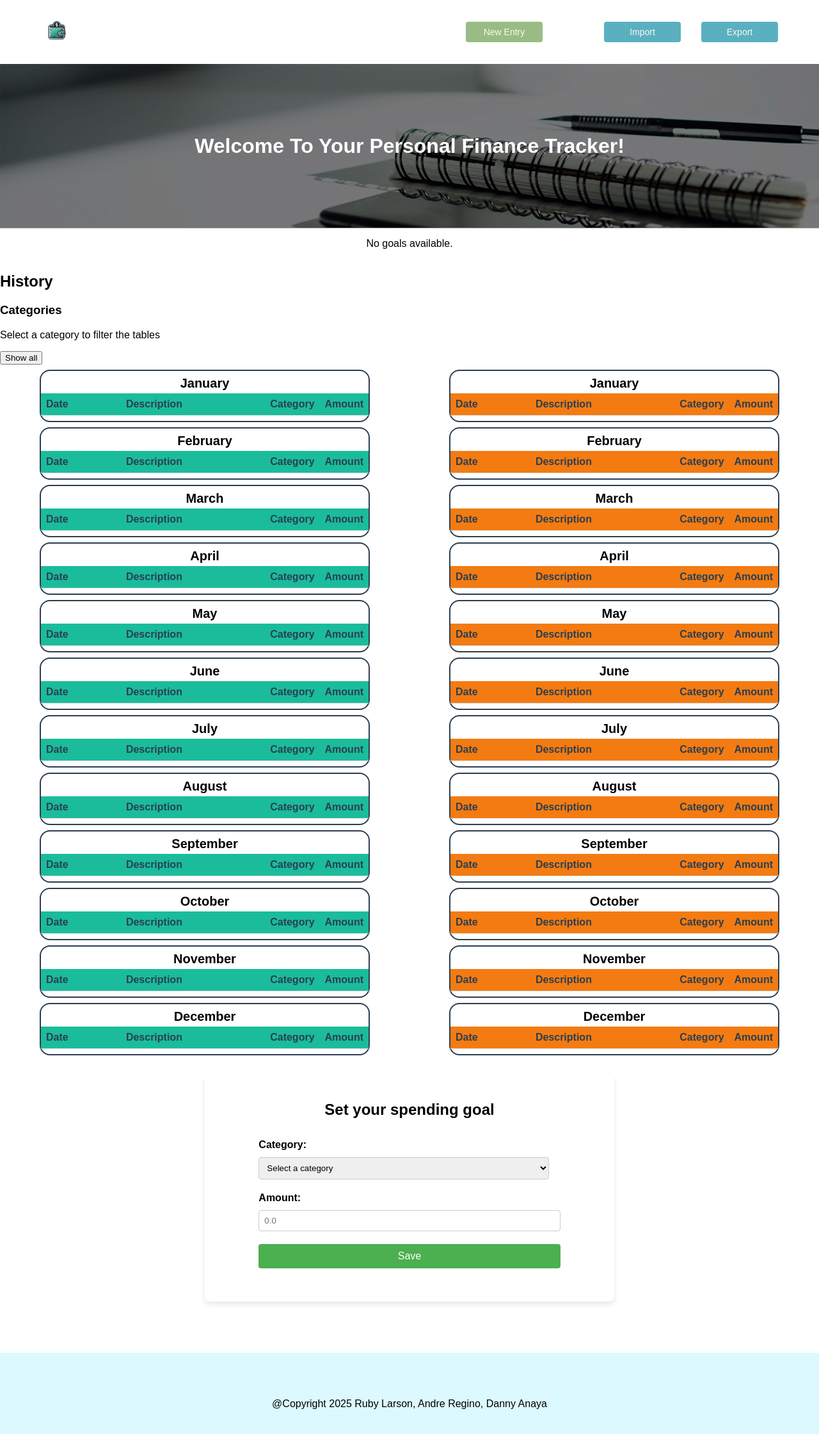
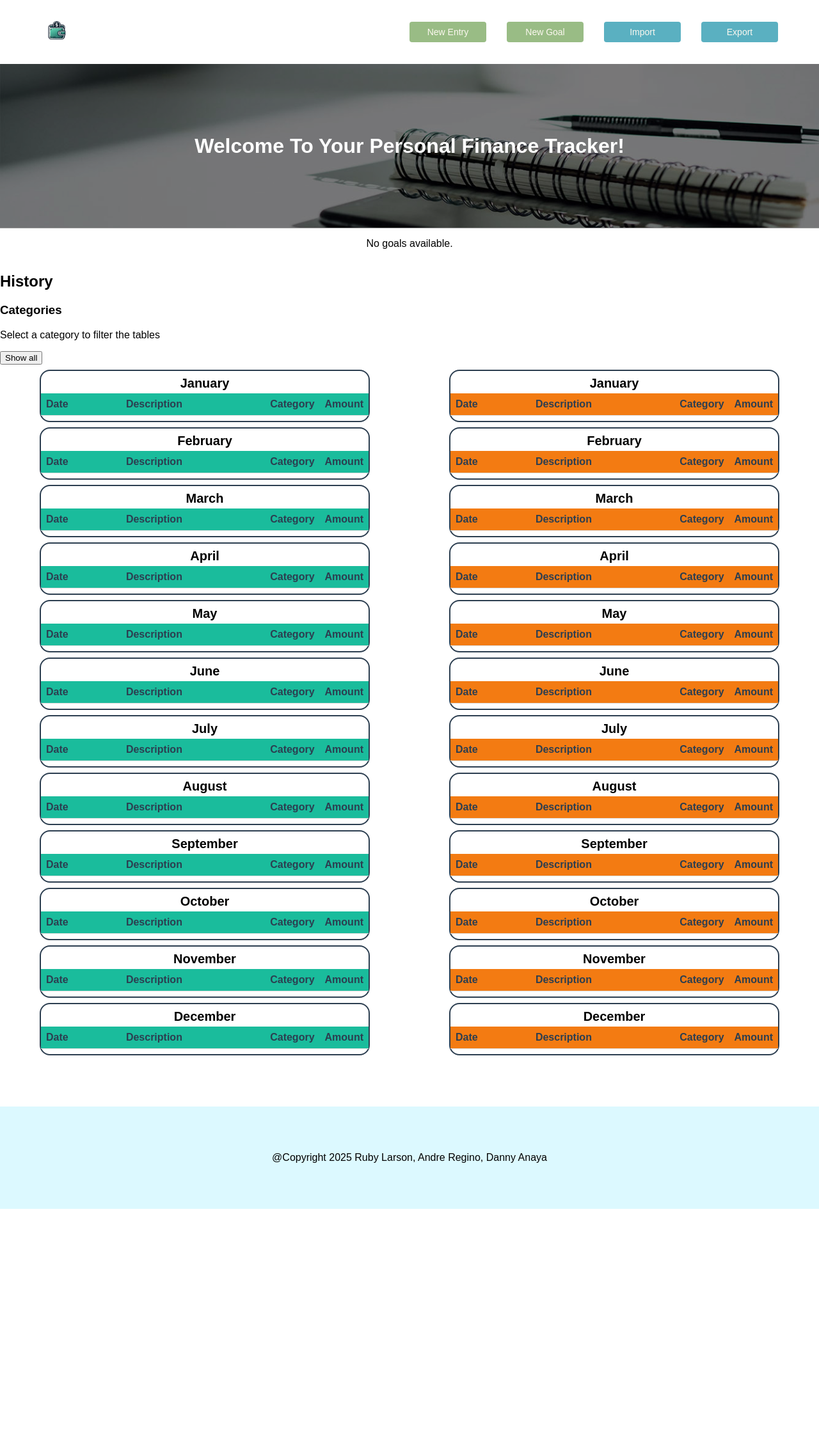
Before and after one commit to Larson04/PersonalFinanceTracker, a Svelte app: page / in a window 1280 px wide. Shown: the top 2242 px of the page at 64% size. After the commit the page ends 1890 px from the top, so only its background shows below. Built offline with nearby package versions, Linux system fonts and the light colour scheme.

Commit message:
Created button for the Goal form and also made it a modal

```diff
--- a/src/app.css
+++ b/src/app.css
@@ -60,6 +60,6 @@ body {
   left: 25%;
   top: 0px;
   width: 100%;
-  height: 80%;
+  height: auto;
   overflow: auto;
 }
--- a/src/js/modal.mjs
+++ b/src/js/modal.mjs
@@ -17,3 +17,16 @@ export function closeModal() {
         inputForm.style.display=('none');
     })
 }
+export function openGoalModal() {
+    const goalForm = document.querySelector(".goal");
+
+    goalForm.style.display=('flex');
+
+}
+
+export function closeGoalModal() {
+    const goalForm = document.querySelector(".goal");
+
+    goalForm.style.display=('none');
+
+}
--- a/src/lib/GoalForm.svelte
+++ b/src/lib/GoalForm.svelte
@@ -1,5 +1,6 @@
 <script>
     import { getLocalStorage, setLocalStorage, updateGoalList } from "../js/utils";
+    import {closeGoalModal} from "../js/modal.mjs"
 
     let categoriesList = getLocalStorage("categories") || [];
 
@@ -45,10 +46,14 @@
         newCategory = "";
         allowedExpense = "";
         useCustomCategory = false;
+
+
+        closeGoalModal();
+        // location.reload()
     }
 </script>
 
-<div class="container">
+<div class="container show goal">
     <h2>Set your spending goal</h2>
     <form on:submit={submitHandler}>
         <div class="form-group">
@@ -87,6 +92,8 @@
 
 <style>
     .container {
+        border-color: rgb(34, 34, 145);;
+        border-style: solid;
         max-width: 600px;
         margin: 32px auto;
         background-color: #fff;
--- a/src/lib/Header.svelte
+++ b/src/lib/Header.svelte
@@ -1,5 +1,5 @@
 <script>
-    import { openModal } from '../js/modal.mjs';
+    import { openModal, openGoalModal } from '../js/modal.mjs';
     import InputForm from './InputForm.svelte';
 
     setTimeout(() => {
@@ -19,6 +19,7 @@
 
 <div class="buttons">
     <button id="entry-button" onclick={openModal}>New Entry</button>
+    <button id="goal-button" onclick={openGoalModal}>New Goal</button>
     <button>Import</button>
     <button>Export</button>
 </div>
@@ -50,11 +51,11 @@
     .buttons button:active {
         scale: 90%;
     }
-    #entry-button {
-        margin-right: 64px;
+    #entry-button, #goal-button {
+        /* margin-right: 64px; */
         background: #99BC85;
     }
-    #entry-button:hover {
+    #entry-button:hover , #goal-button:hover{
         background: #85a373;
     }
 </style>
--- a/src/lib/InputForm.svelte
+++ b/src/lib/InputForm.svelte
@@ -142,6 +142,8 @@
 
 <style>
     .container {
+        border-color: rgb(34, 34, 145);;
+        border-style: solid;
         max-width: 600px;
         margin: 32px auto;
         background-color: #fff;
```
